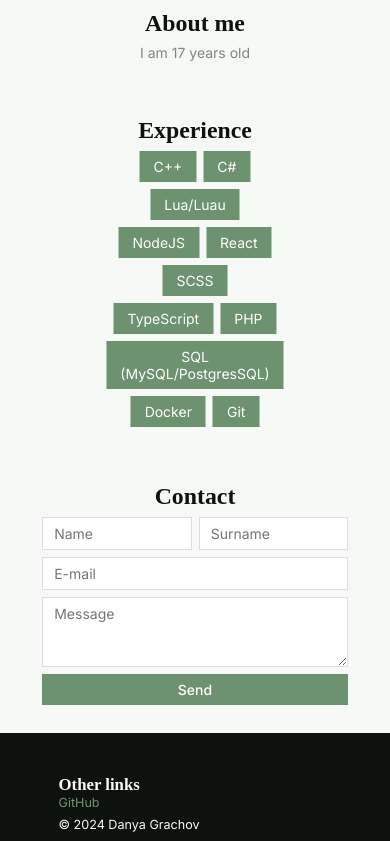
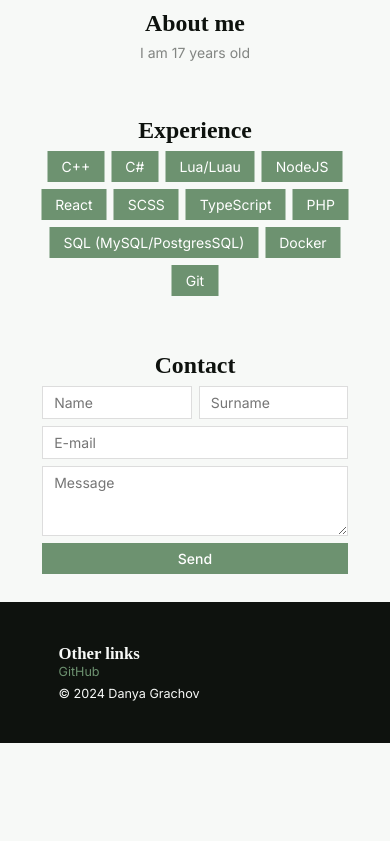
Before and after one commit to wiresnchains/wiresnchains-portfolio, a React (Create React App) app: page / in a window 390 px wide. Shown: the part 862-1703 px from the top of the page. After the commit the page ends 1605 px from the top, so only its background shows below. Built offline with nearby package versions, Linux system fonts and the light colour scheme; a web font is replaced by a local one.

Commit message:
Improve block responsiveness

```diff
--- a/src/styles/components/Block.scss
+++ b/src/styles/components/Block.scss
@@ -12,5 +12,10 @@
         margin-left: 50%;
         transform: translateX(-50%);
         max-width: 50%;
+
+        @media only screen and (max-width: sizing.$mobile-width-threshold) {
+            max-width: 100%;
+            width: calc(100% - sizing.$item-spacing);
+        }
     }
 }
```
